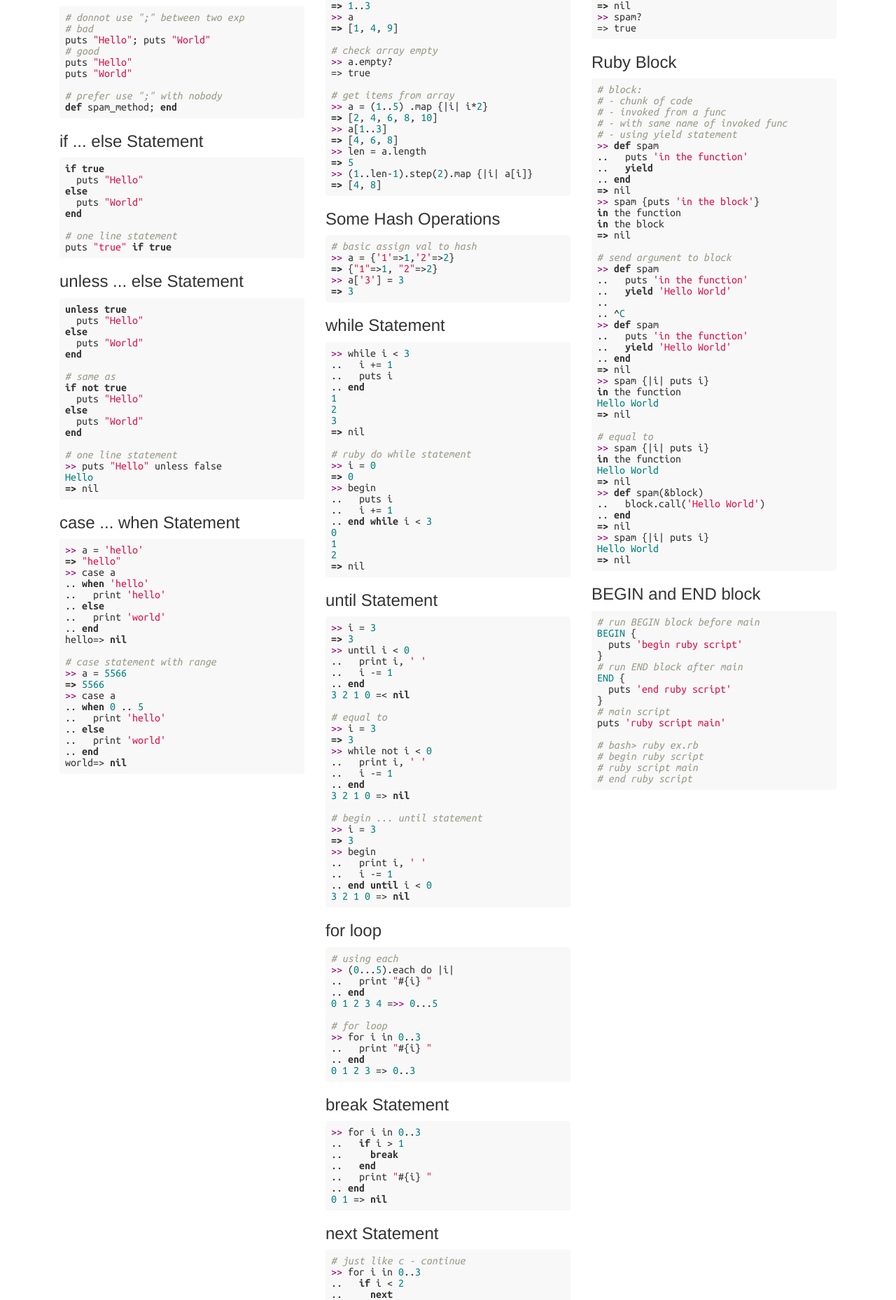
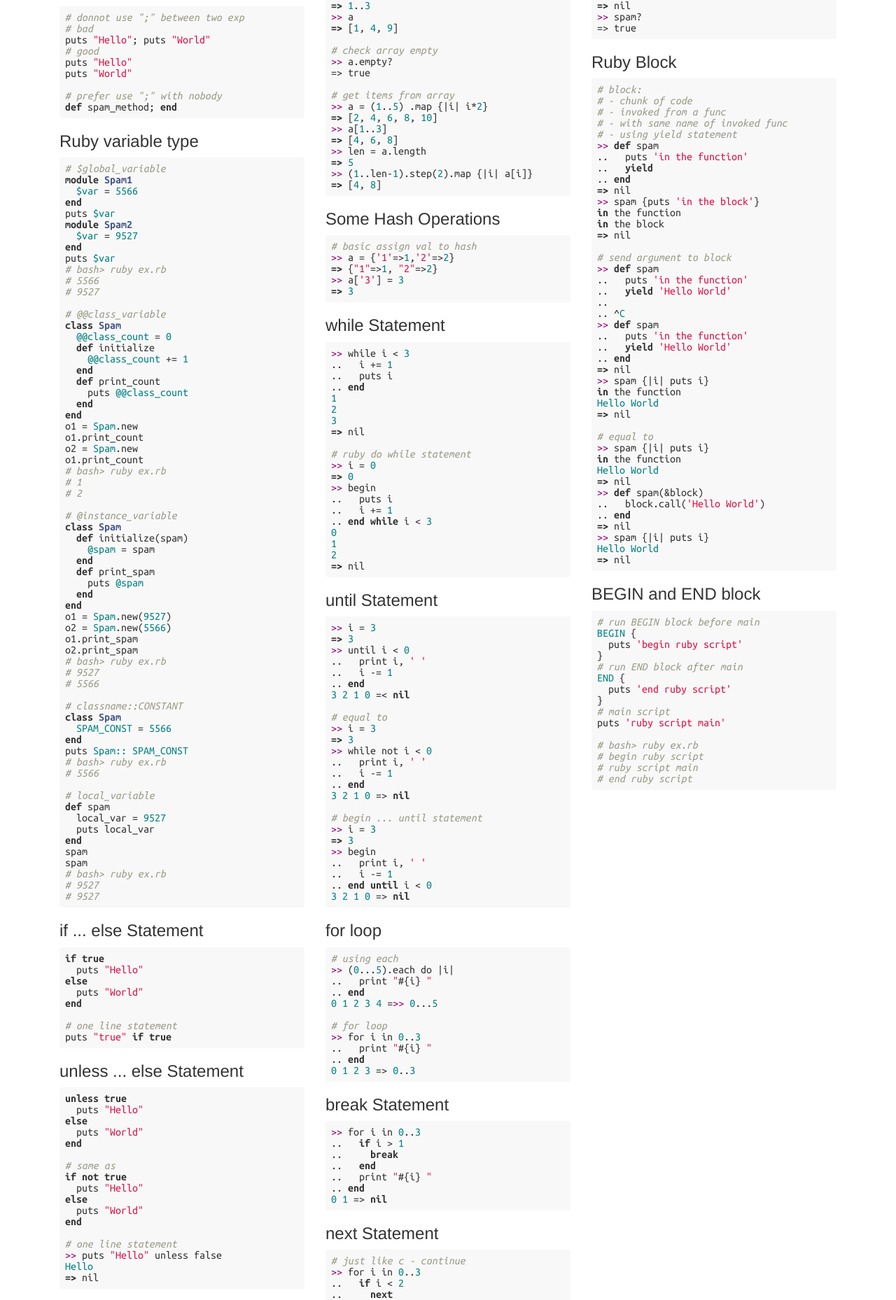
Before and after one commit to crazyguitar/cheatsheet, a Flask app: page /ruby-basic-cs in a window 1280 px wide. Shown: the part 1213-3071 px from the top of the page at 70% size. Run offline with Flask 2, Linux system fonts and the light colour scheme; some libraries are stand-ins or nearby versions.

Commit message:
Add ruby-basic cheatsheet about "variable type"

```diff
--- a/server/templates/cheatsheet/ruby-basic-cs.html
+++ b/server/templates/cheatsheet/ruby-basic-cs.html
@@ -71,6 +71,76 @@ puts "World"
 
 # prefer use ";" with nobody
 def spam_method; end
+</pre>
+
+<h3>Ruby variable type</h3>
+<pre class="code ruby">
+# $global_variable
+module Spam1
+  $var = 5566
+end
+puts $var
+module Spam2
+  $var = 9527
+end
+puts $var
+# bash&gt; ruby ex.rb
+# 5566
+# 9527
+
+# @@class_variable
+class Spam
+  @@class_count = 0
+  def initialize
+    @@class_count += 1
+  end
+  def print_count
+    puts @@class_count
+  end
+end
+o1 = Spam.new
+o1.print_count
+o2 = Spam.new
+o1.print_count
+# bash&gt; ruby ex.rb
+# 1
+# 2
+
+# @instance_variable
+class Spam
+  def initialize(spam)
+    @spam = spam
+  end
+  def print_spam
+    puts @spam
+  end
+end
+o1 = Spam.new(9527)
+o2 = Spam.new(5566)
+o1.print_spam
+o2.print_spam
+# bash&gt; ruby ex.rb
+# 9527
+# 5566
+
+# classname::CONSTANT
+class Spam
+  SPAM_CONST = 5566
+end
+puts Spam:: SPAM_CONST
+# bash&gt; ruby ex.rb
+# 5566
+
+# local_variable
+def spam
+  local_var = 9527
+  puts local_var
+end
+spam
+spam
+# bash&gt; ruby ex.rb
+# 9527
+# 9527
 </pre>
 
 <h3>if ... else Statement</h3>
```
